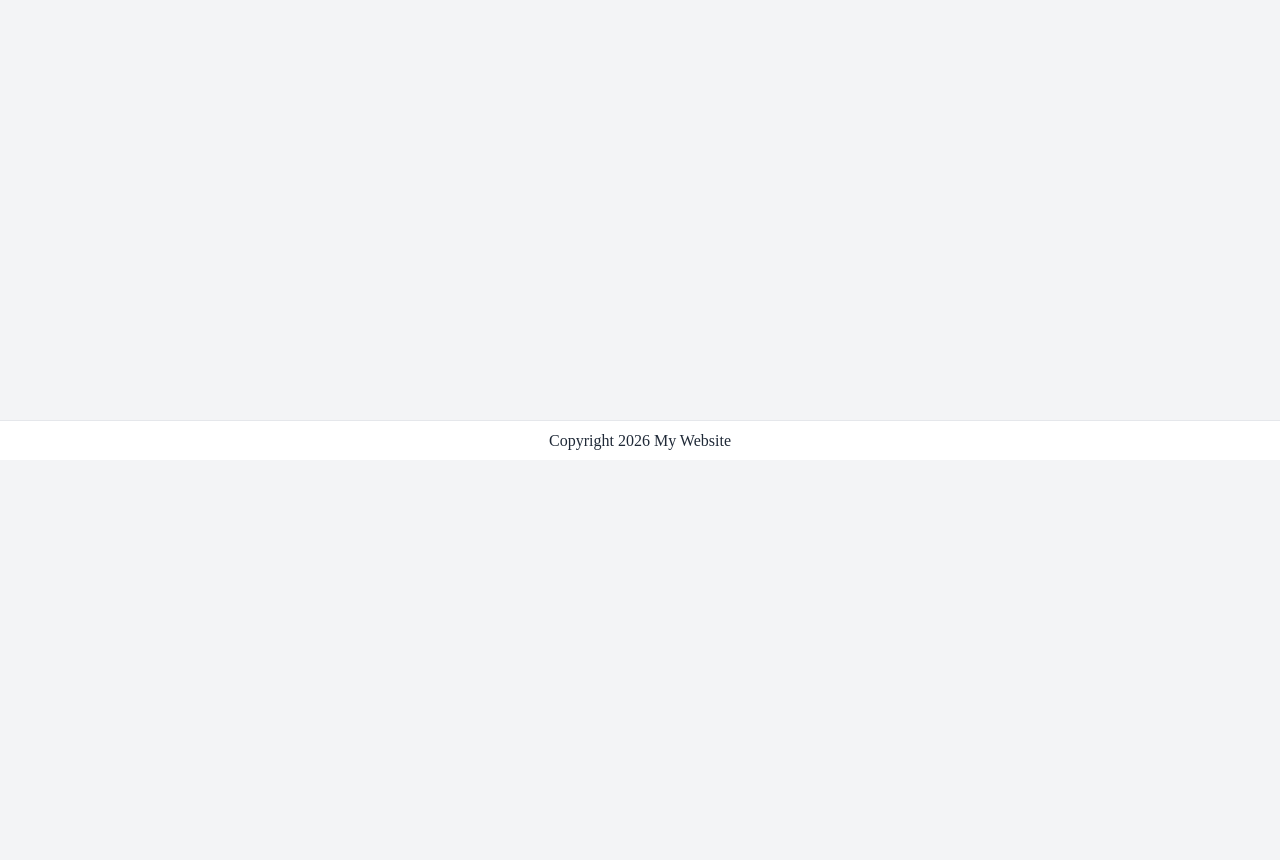
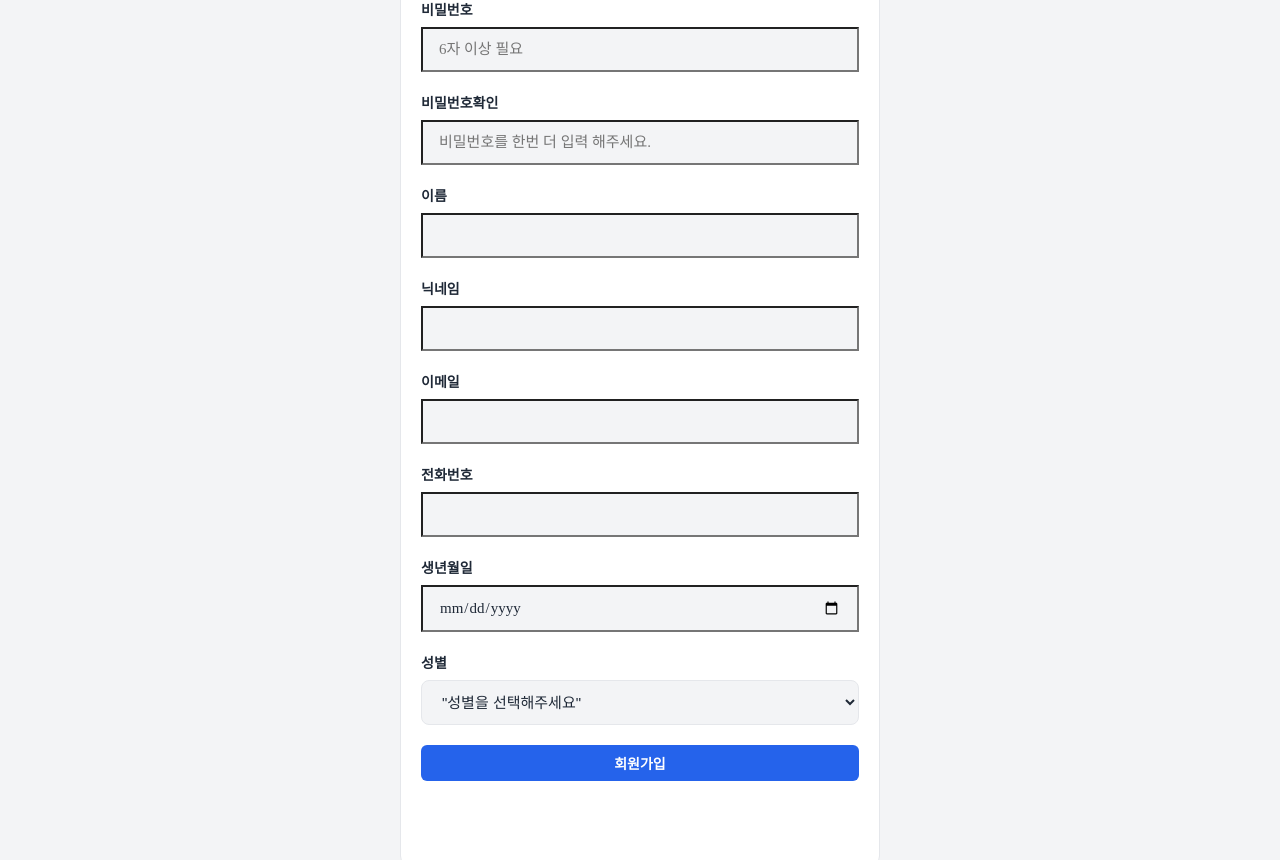
Before and after one commit to haneulgim95-hub/lecture-forum-frontend, a React (Vite) app: page /auth/signup in a window 1280 px wide. Shown: the part 340-1200 px from the top of the page. Before the commit the page ends 800 px from the top, so only its background shows below. Built offline with nearby package versions, Linux system fonts and the light colour scheme.

Commit message:
signUpPage 디자인 완성

```diff
--- a/package.json
+++ b/package.json
@@ -16,7 +16,8 @@
     "react-hook-form": "^7.75.0",
     "react-icons": "^5.6.0",
     "react-router": "^7.15.0",
-    "styled-components": "^6.4.1"
+    "styled-components": "^6.4.1",
+    "zod": "^4.4.3"
   },
   "devDependencies": {
     "@eslint/js": "^10.0.1",
--- a/src/components/common/button/Button.tsx
+++ b/src/components/common/button/Button.tsx
@@ -4,14 +4,19 @@
 export type ButtonColorType = "primary" | "secondary" | "success" | "error" | "warning" | "info";
 export type ButtonVariantType = "contained" | "text" | "icon";
 
-const StyledButton = styled.button<{ $color: ButtonColorType; $variant: ButtonVariantType }>`
+const StyledButton = styled.button<{
+    $color: ButtonColorType;
+    $variant: ButtonVariantType;
+    $fullWidth?: boolean;
+}>`
+    width: ${props=> props.$fullWidth? "100%" : "auto"};
     font-size: 14px;
     font-weight: 600;
     color: ${props => (props.$variant === "contained" ? "#ffffff" : "inherit")};
     background-color: ${props =>
         props.$variant === "contained" ? props.theme.colors[props.$color] : "transparent"};
-    padding: ${props => props.$variant === "icon" ? "8px" : "8px 12px"};
-    border-radius: ${props => props.$variant === "icon" ? "50%" : "6px"};
+    padding: ${props => (props.$variant === "icon" ? "8px" : "8px 12px")};
+    border-radius: ${props => (props.$variant === "icon" ? "50%" : "6px")};
     transition: all 0.5s;
 
     &:hover {
@@ -32,12 +37,13 @@
     children: ReactNode;
     color: ButtonColorType;
     variant: ButtonVariantType;
+    fullWidth?: boolean;
     as?: ElementType;
     to?: string;
 }
 
-function Button({children, color, variant, ...props} : Props) {
-    return <StyledButton $color={color} $variant={variant} {...(props as any)}>{children}</StyledButton>;
+function Button({children, color, variant, fullWidth, ...props} : Props) {
+    return <StyledButton $color={color} $variant={variant} $fullWidth={fullWidth} {...(props as any)}>{children}</StyledButton>;
 }
 
 export default Button;
--- a/src/pages/auth/signup/SignUpPage.tsx
+++ b/src/pages/auth/signup/SignUpPage.tsx
@@ -1,6 +1,9 @@
 import { type SignUpInputType, signUpSchema } from "../../../schemas/auth/signUpSchema.ts";
 import { useForm } from "react-hook-form";
 import { zodResolver } from "@hookform/resolvers/zod";
+import styled from "styled-components";
+import { Gender } from "../../../types/user.type.ts";
+import Button from "../../../components/common/button/Button.tsx";
 
 function SignUpPage() {
     // 회원가입 화면
@@ -22,12 +25,218 @@
     const {
         register,
         handleSubmit,
-        formState: {errors, isSubmitting}
+        formState: { errors, isSubmitting },
     } = useForm<SignUpInputType>({
         resolver: zodResolver(signUpSchema),
-        mode: "onBlur"
-    })
-    return <></>
+        mode: "onBlur",
+    });
+
+    const onSubmit = () => {};
+
+    return (
+        <AuthContainer>
+            <FormCard onSubmit={handleSubmit(onsubmit)}>
+                <Title>회원가입</Title>
+                <SubTitle>토론대난투에 오신 것을 환영합니다!</SubTitle>
+                <FormBox>
+                    <InputGroup>
+                        <Label htmlFor={"username"}>아이디</Label>
+                        <Input
+                            {...register("username")}
+                            id={"username"}
+                            placeholder={"4자 이상 필요"}
+                            $hasError={!!errors.username}
+                        />
+                        {errors.username && <ErrorMessage>{errors.username.message}</ErrorMessage>}
+                    </InputGroup>
+                    <InputGroup>
+                        <Label htmlFor={"password"}>비밀번호</Label>
+                        <Input
+                            type="password"
+                            {...register("password")}
+                            id={"password"}
+                            placeholder={"6자 이상 필요"}
+                            $hasError={!!errors.password}
+                        />
+                        {errors.password && <ErrorMessage>{errors.password.message}</ErrorMessage>}
+                    </InputGroup>
+                    <InputGroup>
+                        <Label htmlFor={"passwordConfirm"}>비밀번호확인</Label>
+                        <Input
+                            type="password"
+                            {...register("passwordConfirm")}
+                            id={"passwordConfirm"}
+                            placeholder={"비밀번호를 한번 더 입력 해주세요."}
+                            $hasError={!!errors.passwordConfirm}
+                        />
+                        {errors.passwordConfirm && (
+                            <ErrorMessage>{errors.passwordConfirm.message}</ErrorMessage>
+                        )}
+                    </InputGroup>
+                    <InputGroup>
+                        <Label htmlFor={"name"}>이름</Label>
+                        <Input {...register("name")} id={"name"} $hasError={!!errors.name} />
+                        {errors.name && <ErrorMessage>{errors.name.message}</ErrorMessage>}
+                    </InputGroup>
+                    <InputGroup>
+                        <Label htmlFor={"nickname"}>닉네임</Label>
+                        <Input
+                            {...register("nickname")}
+                            id={"nickname"}
+                            $hasError={!!errors.nickname}
+                        />
+                        {errors.nickname && <ErrorMessage>{errors.nickname.message}</ErrorMessage>}
+                    </InputGroup>
+                    <InputGroup>
+                        <Label htmlFor={"email"}>이메일</Label>
+                        <Input
+                            type="email"
+                            {...register("email")}
+                            id={"email"}
+                            $hasError={!!errors.email}
+                        />
+                        {errors.email && <ErrorMessage>{errors.email.message}</ErrorMessage>}
+                    </InputGroup>
+                    <InputGroup>
+                        <Label htmlFor={"phoneNumber"}>전화번호</Label>
+                        <Input
+                            type="tel"
+                            {...register("phoneNumber")}
+                            id={"phoneNumber"}
+                            $hasError={!!errors.phoneNumber}
+                        />
+                        {errors.phoneNumber && (
+                            <ErrorMessage>{errors.phoneNumber.message}</ErrorMessage>
+                        )}
+                    </InputGroup>
+                    <InputGroup>
+                        <Label htmlFor={"birthdate"}>생년월일</Label>
+                        <Input
+                            type="date"
+                            {...register("birthdate")}
+                            id={"birthdate"}
+                            $hasError={!!errors.birthdate}
+                        />
+                        {errors.birthdate && (
+                            <ErrorMessage>{errors.birthdate.message}</ErrorMessage>
+                        )}
+                    </InputGroup>
+                    <InputGroup>
+                        <Label htmlFor={"gender"}>성별</Label>
+                        <Select {...register("gender")} id={"gender"} $hasError={!!errors.gender}>
+                            <option value={""}>"성별을 선택해주세요"</option>
+                            <option value={Gender.MALE}>"남성"</option>
+                            <option value={Gender.FEMALE}>"여성"</option>
+                        </Select>
+                        {errors.gender && <ErrorMessage>{errors.gender.message}</ErrorMessage>}
+                    </InputGroup>
+                    <Button
+                        type={"submit"}
+                        fullWidth={true}
+                        color={"primary"}
+                        variant={"contained"}
+                        disabled={isSubmitting}>
+                        회원가입
+                    </Button>
+                </FormBox>
+            </FormCard>
+        </AuthContainer>
+    );
 }
 
 export default SignUpPage;
+
+const AuthContainer = styled.div`
+    display: flex;
+    justify-content: center;
+    align-items: center;
+`;
+
+const FormCard = styled.form`
+    width: 100%;
+    max-width: 480px;
+    background-color: ${props => props.theme.colors.background.paper};
+    border-radius: 16px;
+    border: 1px solid ${props => props.theme.colors.divider};
+    padding: 40px 20px;
+`;
+
+const Title = styled.h1`
+    font-size: 28px;
+    font-weight: 800;
+    color: ${props => props.theme.colors.primary};
+    margin-bottom: 8px;
+    text-align: center;
+`;
+
+const SubTitle = styled.h6`
+    font-size: 15px;
+    color: ${props => props.theme.colors.text.disabled};
+    text-align: center;
+    margin-bottom: 32px;
+`;
+
+const FormBox = styled.div`
+    display: flex;
+    flex-direction: column;
+    gap: 20px;
+    margin-bottom: 50px;
+`;
+
+const InputGroup = styled.div`
+    display: flex;
+    flex-direction: column;
+    gap: 8px;
+`;
+
+const Label = styled.label`
+    font-size: 14px;
+    font-weight: 800;
+    color: ${props => props.theme.colors.text.default};
+`;
+
+const Input = styled.input<{ $hasError: boolean }>`
+    width: 100%;
+    padding: 12px 16px;
+    background-color: ${props => props.theme.colors.background.default};
+    border: 1px solid ${props => (props.$hasError ? props.theme.colors.error : props.theme.colors.divider)}
+    border-radius: 8px;
+    font-size: 15px;
+    color: ${props => props.theme.colors.text.default};
+    transition: all 0.5s;
+
+    &::placeholder {
+       ${props => props.theme.colors.text.disabled};
+    }
+
+    &:focus {
+        ${props => (props.$hasError ? props.theme.colors.error : props.theme.colors.primary)};
+    }
+`;
+
+const Select = styled.select<{ $hasError?: boolean }>`
+    width: 100%;
+    padding: 12px 16px;
+    background-color: ${props => props.theme.colors.background.default};
+    border: 1px solid
+        ${props => (props.$hasError ? props.theme.colors.error : props.theme.colors.divider)};
+    border-radius: 8px;
+    font-size: 15px;
+    color: ${props => props.theme.colors.text.default};
+    transition: all 0.5s;
+
+    &::placeholder {
+        color: ${props => props.theme.colors.text.disabled};
+    }
+
+    &:focus {
+        border-color: ${props =>
+            props.$hasError ? props.theme.colors.error : props.theme.colors.primary};
+    }
+`;
+
+const ErrorMessage = styled.span`
+    font-size: 13px;
+    color: ${props => props.theme.colors.error};
+    font-weight: 500;
+`;
--- a/src/schemas/auth/signUpSchema.ts
+++ b/src/schemas/auth/signUpSchema.ts
@@ -1,7 +1,7 @@
 // 검증에 사용할 명세를 만드는 작업.
 
 import { z } from "zod";
-import { Gender } from "../../types/userType.ts";
+import { Gender } from "../../types/user.type.ts";
 
 const phoneRegex = /^01[016789]-?\d{3,4}-?\d{4}$/;
 
```
Also changed, not shown: src/types/user.type.ts (renamed from src/types/userType.ts), 1 other file (tests, documents, lock files or other folders).
